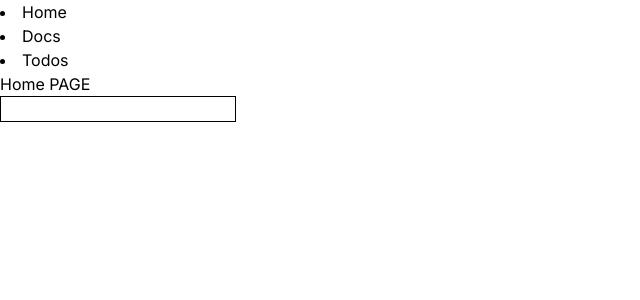
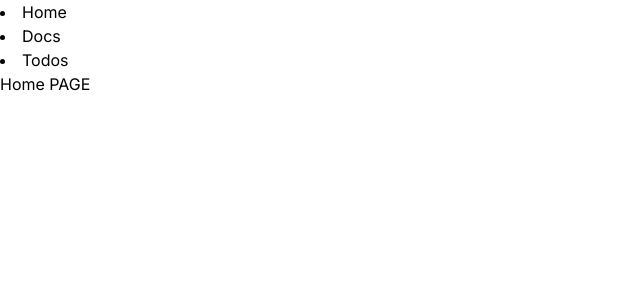
Before and after one commit to stylescode/todo-list, a Next.js app: page / in a window 1280 px wide. Shown: the top 300 px of the page, without its empty margins (0-640 px from the left). Built offline with nearby package versions, Linux system fonts and the light colour scheme.

Commit message:
create homepage

```diff
--- a/app/page.tsx
+++ b/app/page.tsx
@@ -1,10 +1,8 @@
-import NewTodoForm from '@/components/NewTodoForm'
 
 export default function Home() {
   return (
     <div>
       Home PAGE
-      <NewTodoForm />
     </div>
   )
 }
```
